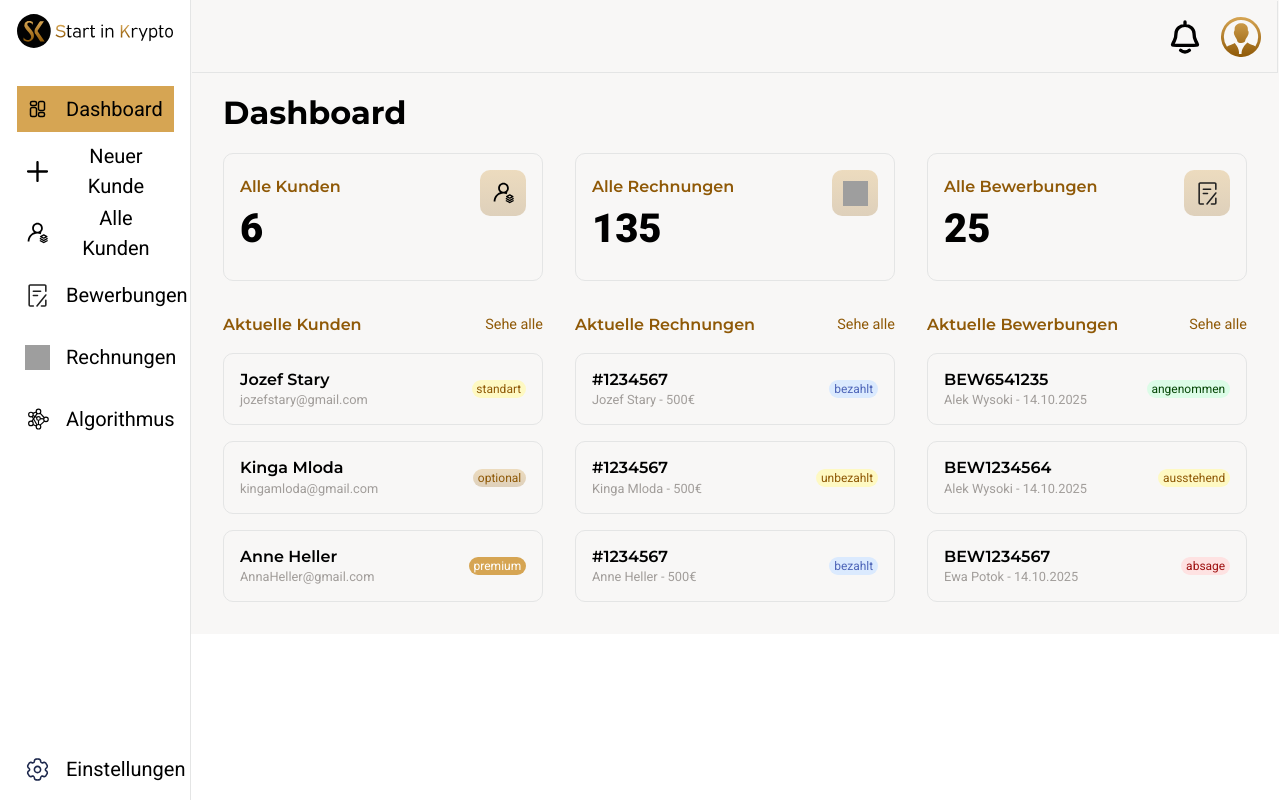
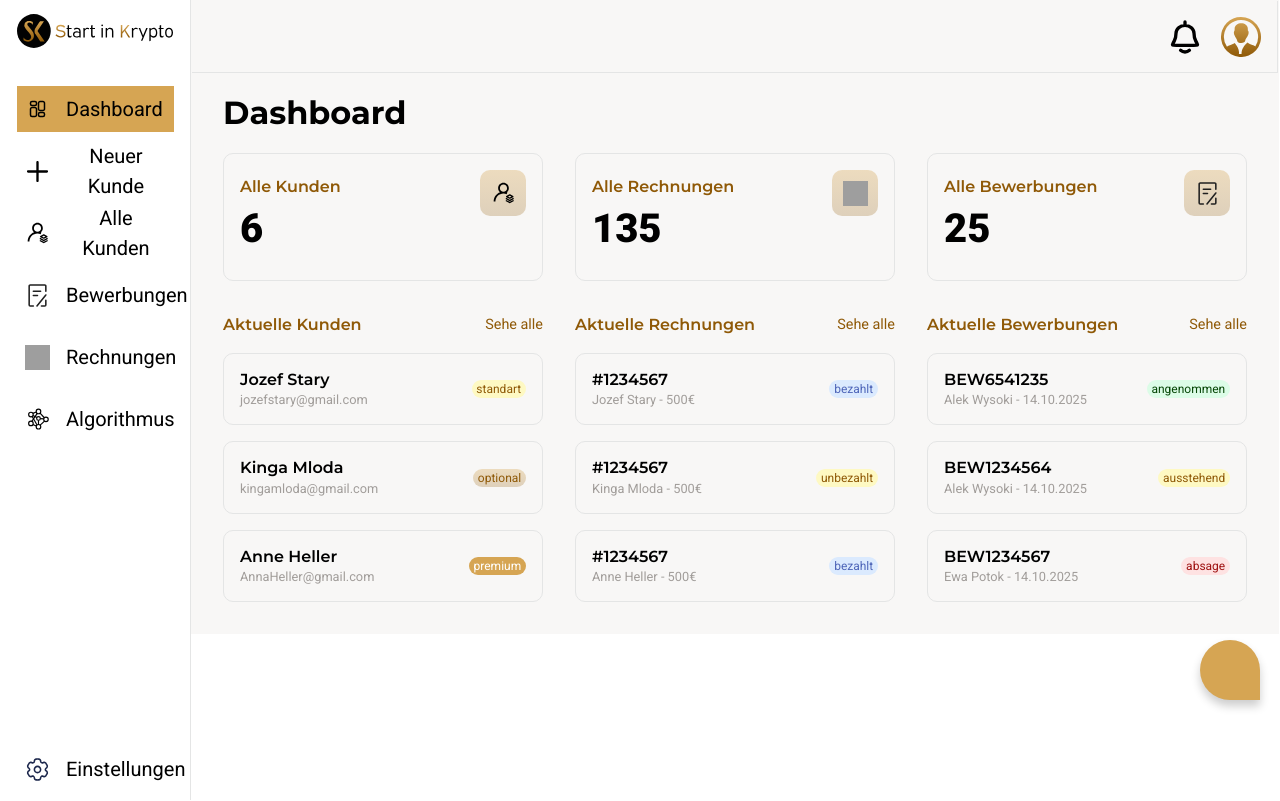
Before and after one commit to dampolo/crmstartinkryptofrontend, an Angular app: page /dashboard in a window 1280 px wide. Built offline with nearby package versions, Linux system fonts and the light colour scheme; grey boxes are pictures that could not be loaded.

Commit message:
toast first view

```diff
--- a/src/app/app.html
+++ b/src/app/app.html
@@ -5,4 +5,7 @@
         <app-header></app-header>
         <router-outlet></router-outlet>
     </div>
+    <app-toast
+        [ngClass]="{'show-success': stateControl.showToast,'show-error': stateControl.showError}">
+      </app-toast>
 </main>
--- a/src/app/app.ts
+++ b/src/app/app.ts
@@ -1,15 +1,19 @@
-import { Component, signal } from '@angular/core';
+import { Component, inject, signal } from '@angular/core';
 import { RouterOutlet } from '@angular/router';
 import { Navbar } from './navbar/navbar';
 import { Header } from './header/header';
+import { Toast } from './toast/toast';
+import { StateControl } from './services/state-control';
+import { CommonModule } from '@angular/common';
 
 @Component({
   standalone: true,
   selector: 'app-root',
-  imports: [RouterOutlet, Header, Navbar],
+  imports: [CommonModule, RouterOutlet, Header, Navbar, Toast],
   templateUrl: './app.html',
   styleUrl: './app.scss'
 })
 export class App {
   protected readonly title = signal('crmstartinkryptofrontend');
+  stateControl = inject(StateControl)
 }
--- a/src/app/newcustomer/newcustomer.ts
+++ b/src/app/newcustomer/newcustomer.ts
@@ -1,5 +1,6 @@
-import { Component } from '@angular/core';
+import { Component, inject } from '@angular/core';
 import { FormBuilder, FormGroup, ReactiveFormsModule, Validators } from '@angular/forms';
+import { StateControl } from '../services/state-control';
 
 @Component({
   standalone: true,
@@ -10,7 +11,7 @@ import { FormBuilder, FormGroup, ReactiveFormsModule, Validators } from '@angula
 })
 export class Newcustomer {
   newCustomerForm: FormGroup
-
+  stateControl = inject(StateControl);
 
   constructor(private fb: FormBuilder) {
     this.newCustomerForm = this.fb.group({
@@ -40,6 +41,6 @@ export class Newcustomer {
   }
 
   onSubmit() {
-
+    this.stateControl.showToastText.set("Der Kunde wurde erstellt")
   }
 }
--- /dev/null
+++ b/src/app/services/state-control.ts
@@ -0,0 +1,20 @@
+import { Injectable, signal } from '@angular/core';
+
+@Injectable({
+  providedIn: 'root'
+})
+export class StateControl {
+  showToast: boolean = true;
+  showError: boolean = false;
+  showArrow: boolean = false;
+  showToastText = signal('');
+  showConfirmationText = signal('');
+
+  removeShowToast() {
+    setTimeout(() => {
+    this.showToast = false;
+    this.showToastText.set('');
+    }, 2000);
+  }
+
+}
--- /dev/null
+++ b/src/app/toast/toast.html
@@ -0,0 +1,17 @@
+<div class="content-container">
+  <svg [ngClass]="{'show-arrow': stateControl.showArrow}"
+    xmlns="http://www.w3.org/2000/svg"
+    width="37"
+    height="32"
+    viewBox="0 0 37 32"
+    fill="none"
+  >
+    <path
+      d="M3.24967 31.6086C2.55523 31.8864 1.89551 31.8253 1.27051 31.4253C0.645508 31.0267 0.333008 30.4454 0.333008 29.6815V21.9211C0.333008 21.435 0.471897 21.001 0.749675 20.619C1.02745 20.2371 1.4094 19.994 1.89551 19.8899L16.9997 16.1399L1.89551 12.3899C1.4094 12.2857 1.02745 12.0426 0.749675 11.6607C0.471897 11.2788 0.333008 10.8447 0.333008 10.3586V2.5982C0.333008 1.83431 0.645508 1.25237 1.27051 0.852366C1.89551 0.453755 2.55523 0.393338 3.24967 0.671115L35.333 14.2128C36.2011 14.5947 36.6351 15.2371 36.6351 16.1399C36.6351 17.0426 36.2011 17.685 35.333 18.0669L3.24967 31.6086Z"
+      fill="white"
+    />
+  </svg>
+  <p class="content-description">
+    {{ stateControl.showToastText() }}
+  </p>
+</div>
--- /dev/null
+++ b/src/app/toast/toast.scss
@@ -0,0 +1,28 @@
+
+.content-container {
+  display: flex;
+  align-items: center;
+  gap: .625rem;
+  svg {
+    display: none;
+    width: 1.25rem;
+    height: 1.25rem;
+  }
+  .content-description {
+    height: fit-content;
+    font-size: 1.5rem;
+    font-weight: 700;
+    line-height: 1.5;
+    text-align: center;
+    color: white;
+  }
+}
+
+@media (max-width: 800px) {
+  .content-container {
+    .content-description {
+      font-size: 1.2rem;
+      padding-inline: 0.5rem;
+    }
+  }
+}
--- /dev/null
+++ b/src/app/toast/toast.ts
@@ -0,0 +1,16 @@
+import { Component, inject } from '@angular/core';
+import { CommonModule } from '@angular/common';
+import { StateControl } from '../services/state-control';
+
+@Component({
+  standalone: true,
+  selector: 'app-toast',
+  imports: [CommonModule],
+  templateUrl: './toast.html',
+  styleUrl: './toast.scss'
+})
+export class Toast {
+    stateControl = inject(StateControl);
+
+    showToastText: string = '';
+}
--- a/src/styles.scss
+++ b/src/styles.scss
@@ -106,3 +106,25 @@ button[type='submit'][disabled] {
   color: #666666;
   cursor: initial;
 }
+
+app-toast {
+  position: absolute;
+  bottom: 6.25rem;
+  right: 1.25rem;
+  background-color: var(--primary);
+  width: fit-content;
+  height: fit-content;
+  padding: 1.875rem;
+  gap: 0.625rem;
+  border-radius: 1.875rem 1.875rem 0 1.875rem;
+  box-shadow: 0px 0.375rem 0.625rem 0 #00000033;
+  opacity: 1;
+  z-index: 1;
+  transform: translateX(100%);
+  // @include firstTranistion();
+}
+
+.show-success {
+  opacity: 1;
+  transform: translateX(0);
+}
```
Also changed, not shown: 2 other files (tests, documents, lock files or other folders).
